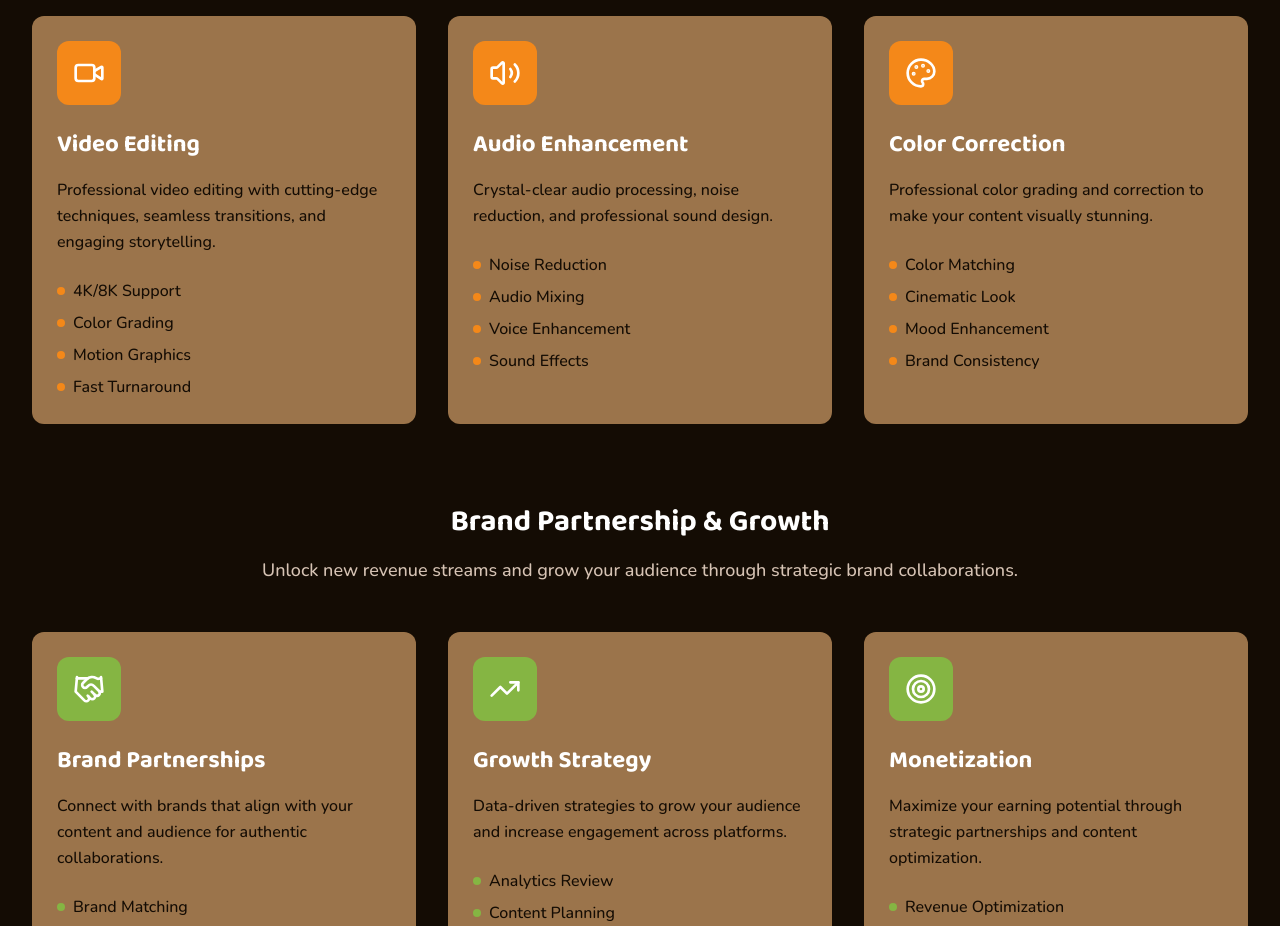
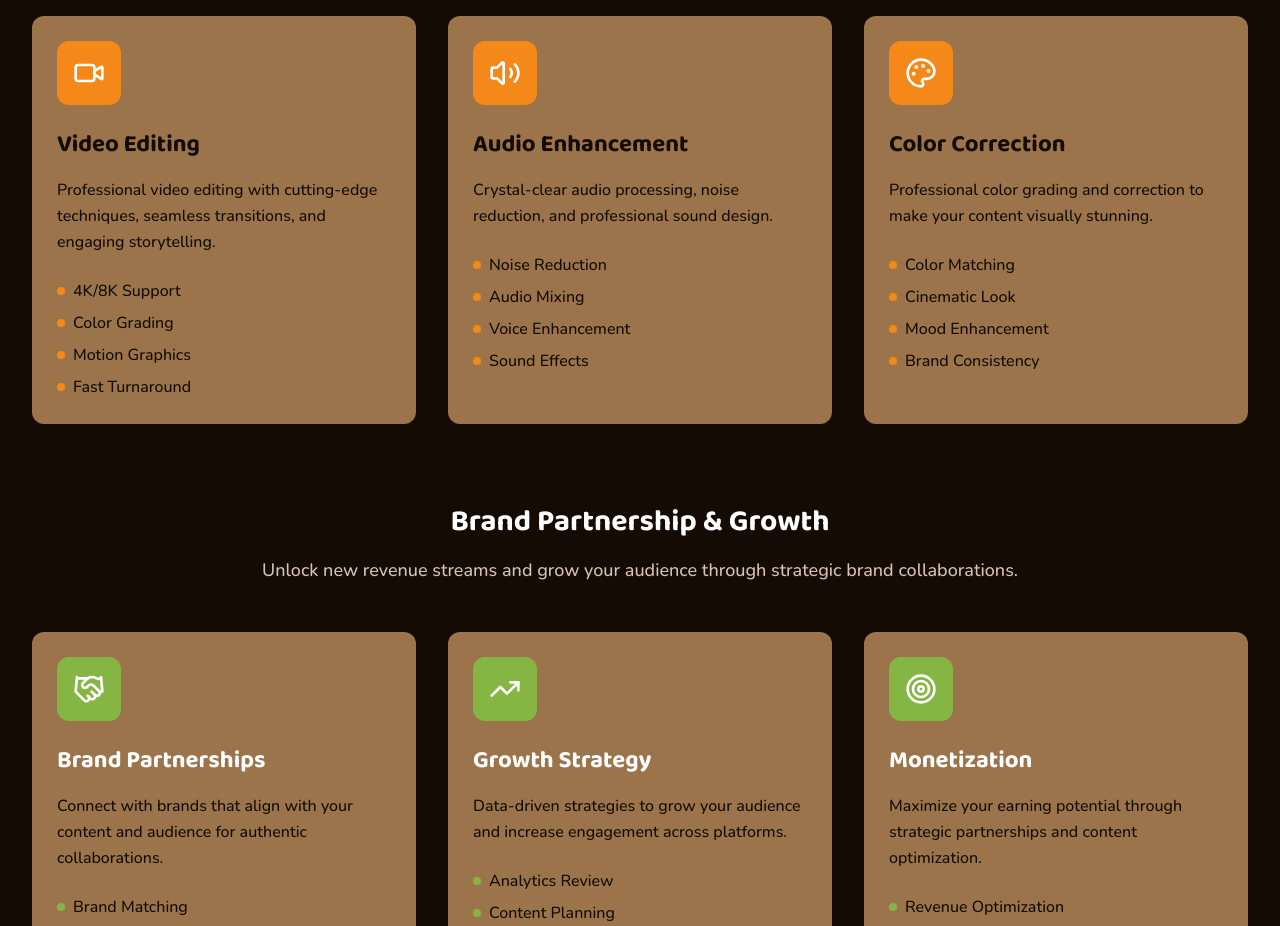
Before and after one commit to FruitStudioUK/Fruit-Site, a Next.js app: page / in a window 1280 px wide. Shown: the part 1160-2086 px from the top of the page. Built offline with nearby package versions, Linux system fonts and the light colour scheme.

Commit message:
Update Services.tsx

```diff
--- a/components/Services.tsx
+++ b/components/Services.tsx
@@ -121,7 +121,7 @@ export function Services() {
                 <div className="w-16 h-16 bg-primary-orange rounded-xl flex items-center justify-center mb-6 group-hover:scale-110 transition-transform duration-300">
                   <service.icon className="w-8 h-8 text-dark" />
                 </div>
-                <h4 className="text-2xl font-baloo2 font-bold text-dark mb-4">
+                <h4 className="text-2xl font-baloo2 font-bold text-text-dark mb-4">
                   {service.title}
                 </h4>
                 <p className="text-text-dark mb-6 leading-relaxed">
```
